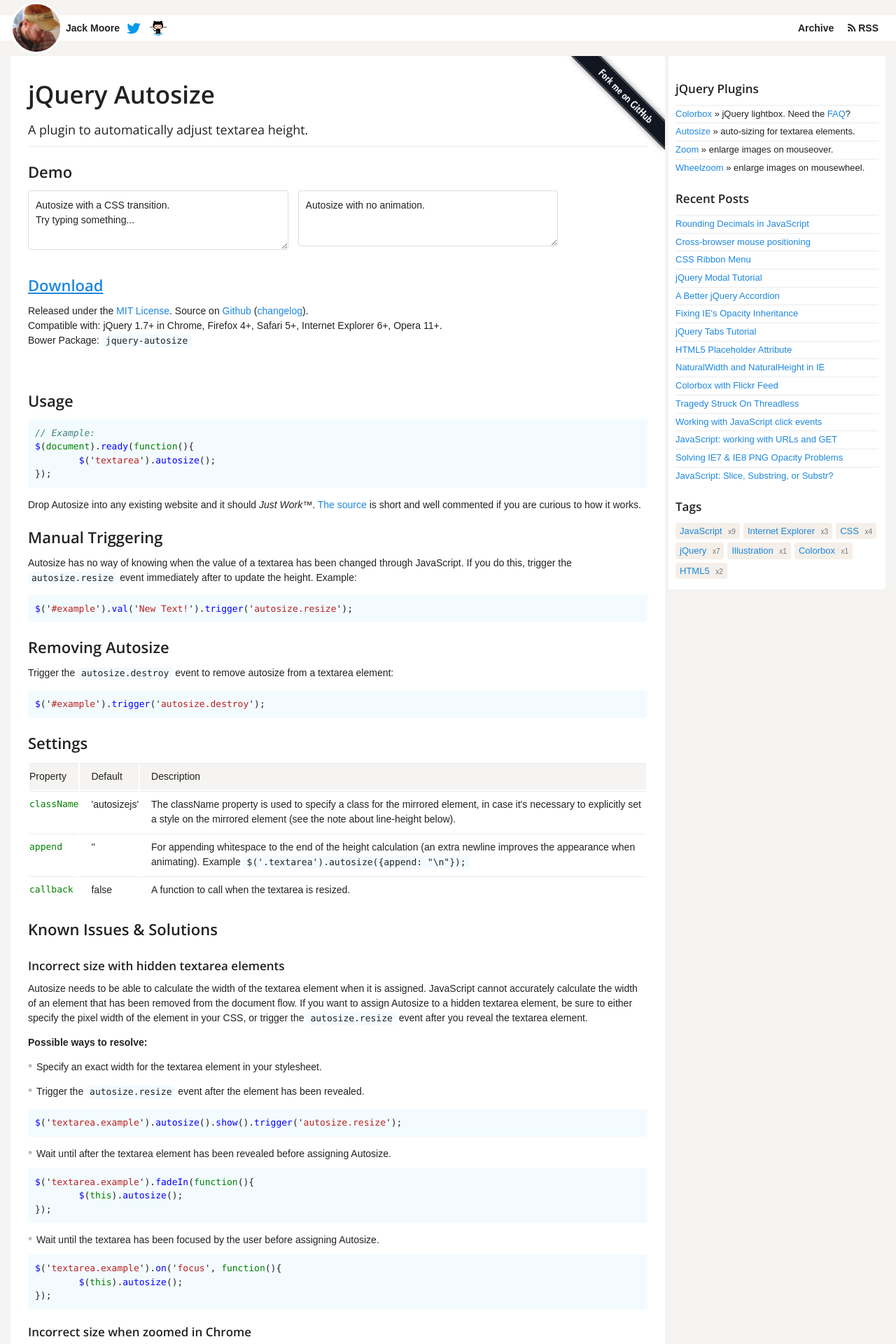
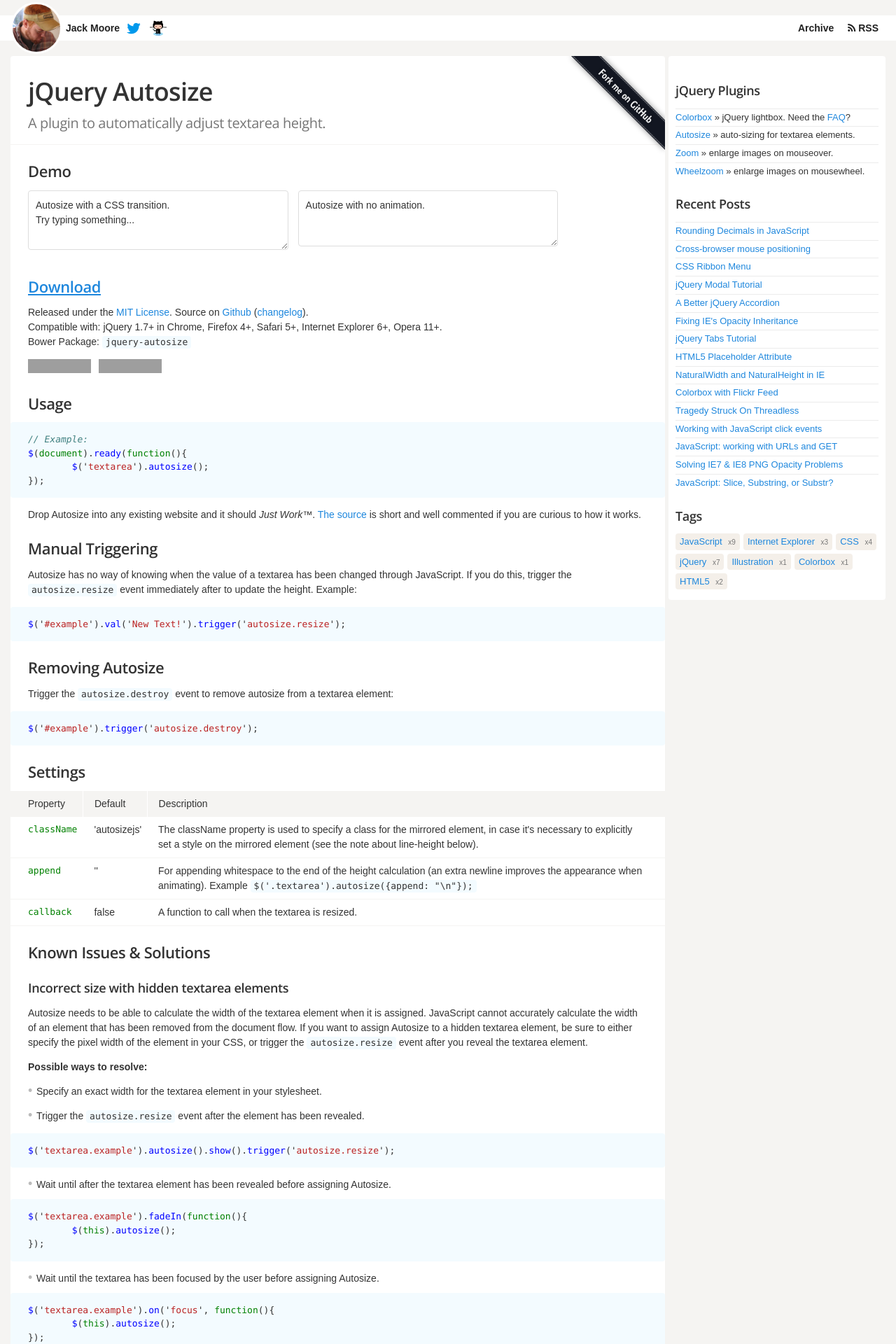
Before and after one commit to jackmoore/jackmoore.github.io, a Jekyll site: the page built from autosize.md, in a window 1280 px wide. Shown: the top 1920 px of the page at 70% size. Built offline with Jekyll 4.4.1, drawn with Linux system fonts in a browser that asks for light colours; Markdown is read by kramdown in place of the engine named in the settings; comment, search, counter and statistics services are not loaded; grey boxes are pictures that could not be loaded.

Commit message:
tweaked style & layout

```diff
--- a/_layouts/post.html
+++ b/_layouts/post.html
@@ -1,14 +1,17 @@
 {% include header %}
+
 <h1>{{ page.title }}</h1>
 
-{% if page.date %}
-<hr>
-<p class='date'><span class='icon-calendar icon--inline'></span>{{ page.date | date: "%B %e, %Y" }}</p>
-{% endif %}
 {% if page.meta %}
 <p class='description'>{{ page.meta }}</p>
 {% endif %}
+
 <hr>
+
+{% if page.date %}
+<p class='date'><span class='icon-calendar icon--inline'></span>{{ page.date | date: "%B %e, %Y" }}</p>
+{% endif %}
+
 {{ content }}
 <hr>
 <h2>Hey,</h2>
--- a/css/style.css
+++ b/css/style.css
@@ -55,7 +55,7 @@
 input,
 textarea {
   font: 14px/1.5 sans-serif;
-  color: #222;
+  color: #333;
 }
 ::selection {
   background: #fff8b4;
@@ -96,24 +96,52 @@
 a:hover {
   background-color: #ffface;
 }
+
+h1,
+h2,
+h3,
+h4,
+.description,
+.welcome {
+  font-family: 'open sans', sans-serif;
+  text-rendering: optimizeLegibility;
+  letter-spacing: -0.02em;
+}
+
 h1,
 h2,
 h3 {
-  margin: 15px 0 6px;
+  margin: 20px 0 10px;
   padding: 4px 0;
   font-weight: 600;
-  font-family: 'open sans', sans-serif;
+  line-height: 1.2;
+}
+.description {
+  font-size: 20px;
+  margin-bottom: 15px;
+  font-weight: 400;
+  margin-top: -5px;
+  color: #777;
+}
+.welcome {
+  width: 440px;
+  font-size: 18px;
+}
+
+.date {
+  color: #999;
+  margin: -5px 0 15px;
+  font-size: 13px;
 }
 h1 {
   margin-top: 0;
-  font-size: 35px;
-  clear: both;
+  font-size: 36px;
 }
 h2 {
   font-size: 22px;
 }
 h3 {
-  font-size: 17px;
+  font-size: 18px;
 }
 ul {
   list-style: none;
@@ -133,10 +161,10 @@
 }
 hr {
   height: 1px;
-  background: #ebebeb;
-  color: #ebebeb;
-  margin-bottom: 10px;
+  background: #f5f4f2;
+  color: #f5f4f2;
   border: 0;
+  margin: 0 -25px 10px;
 }
 code {
   font: 13px/1 Consolas, monospace;
@@ -148,17 +176,13 @@
   padding: 0 5px;
 }
 pre code {
-  padding: 10px;
+  padding: 15px 25px;
   overflow: auto;
   display: block;
   line-height: inherit;
-}
-
-.description {
-  font-size: 18px;
-  margin-bottom: 10px;
-  font-family: 'open sans', sans-serif;
-  font-weight: 400;
+  margin-left: -25px;
+  margin-right: -25px;
+  border-radius: none;
 }
 a.demo {
   display: inline-block;
@@ -226,9 +250,11 @@
   display: inline-block;
 }
 header {
-  font-weight: bold;
+  /*font-weight: bold;*/
   height: 80px;
   overflow: hidden;
+  font-family: sans-serif;
+  font-weight: 600;
 }
 header a:link,
 header a:visited {
@@ -340,23 +366,38 @@
   display: block;
 }
 table {
-  width: 100%;
   background: #fff;
+  margin-left: -25px;
+  margin-right: -25px;
+  border-collapse: collapse;
 }
 table tr th,
 table tr td {
   vertical-align: top;
   text-align: left;
-  padding: 8px 0 8px 16px;
-  border-top: 1px solid #ebebeb;
+  padding: 8px 8px 8px 16px;
+}
+table tr td {
+  border-top: 1px solid #f5f4f2;
+  border-bottom: 1px solid #f5f4f2;
+}
+table tr + tr td {
+  border-top: 0;
 }
 table tr th:first-child,
 table tr td:first-child {
-  padding-left: 0;
+  padding-left: 25px;
+}
+table tr th:last-child,
+table tr td:last-child {
+  padding-right: 25px;
 }
 table tr th {
   background: #f5f4f2;
   font-weight: normal;
+}
+table tr th + th {
+  border-left: 1px solid #fff;
 }
 table tr td:first-child {
   font-family: Consolas, monospace;
@@ -444,11 +485,6 @@
 .tags [data-active] span {
   color: #ccc;
 }
-.date {
-  color: #9b9ea3;
-  margin: -5px 0 10px;
-  font-size: 13px;
-}
 .archive__item {
   border-top: 1px solid #ebebeb;
   overflow: auto;
@@ -475,9 +511,6 @@
 .home article,
 .home aside {
   height: 495px;
-}
-.home .description {
-  width: 440px;
 }
 .home .recent-posts {
   display: none;
```
